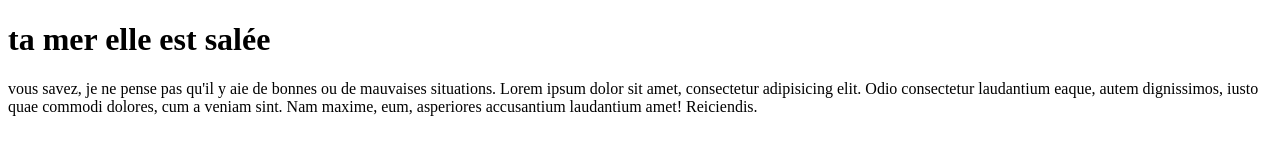
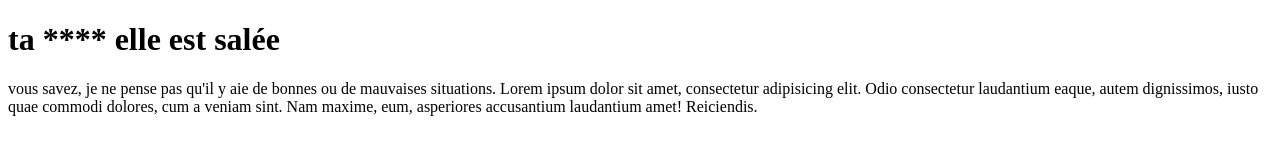
Before and after one commit to thegreatmaster/dc2grp1, a plain HTML site: page index.html in a window 1280 px wide. Drawn offline with Linux system fonts and the light colour scheme.

Commit message:
Correction de l'index

```diff
--- a/index.html
+++ b/index.html
@@ -5,12 +5,10 @@
         <title>Un site de ouf guedin</title>
     </head>
     <body>
-        <h1>ta mer elle est salée</h1>
+
+        <h1>ta **** elle est salée</h1>
 
         <p>vous savez, je ne pense pas qu'il y aie de bonnes ou de mauvaises situations. Lorem ipsum dolor sit amet, consectetur adipisicing elit. Odio consectetur laudantium eaque, autem dignissimos, iusto quae commodi dolores, cum a veniam sint. Nam maxime, eum, asperiores accusantium laudantium amet! Reiciendis.</p>
+
     </body>
-
-
-
-
 </html>
```
